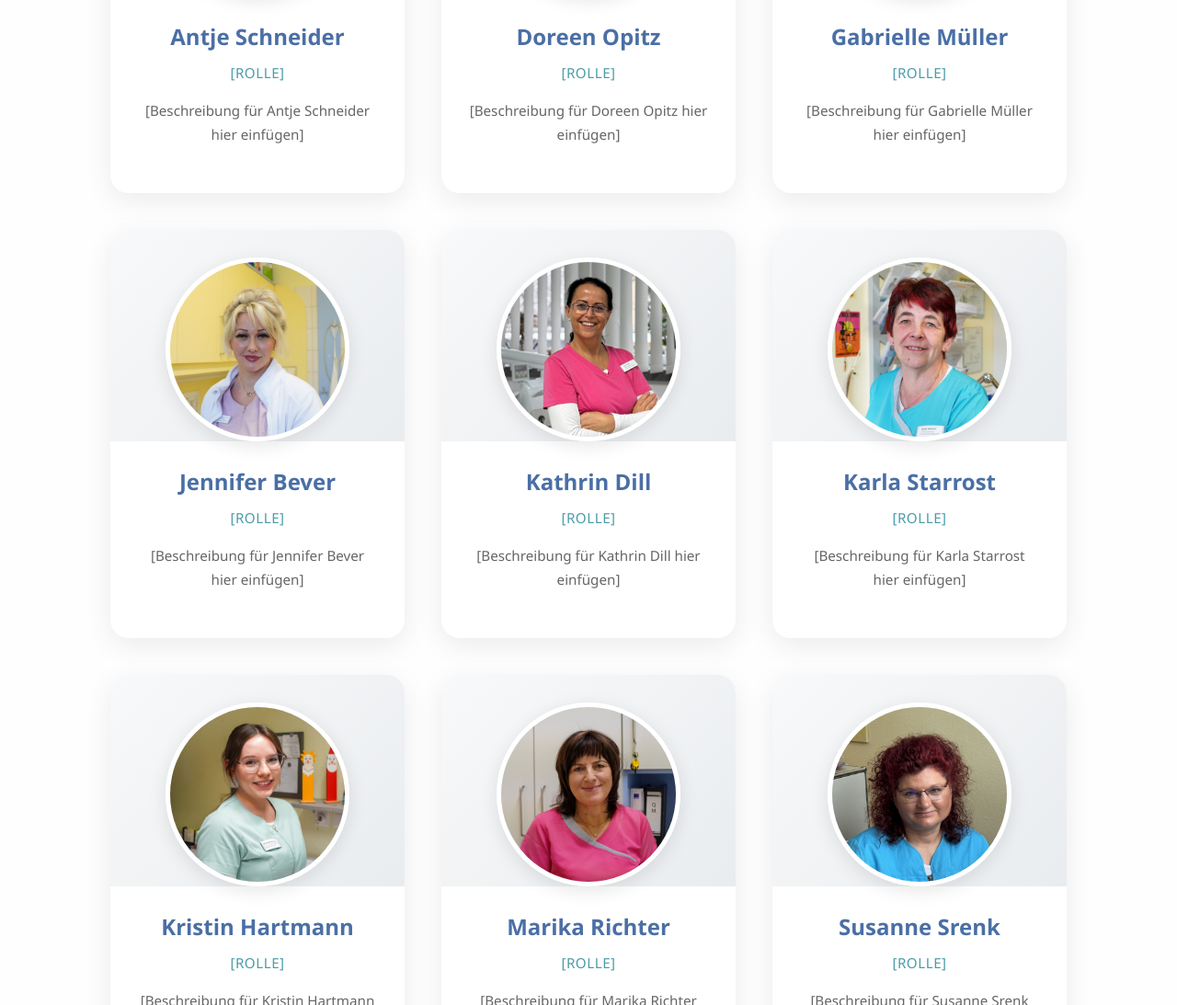
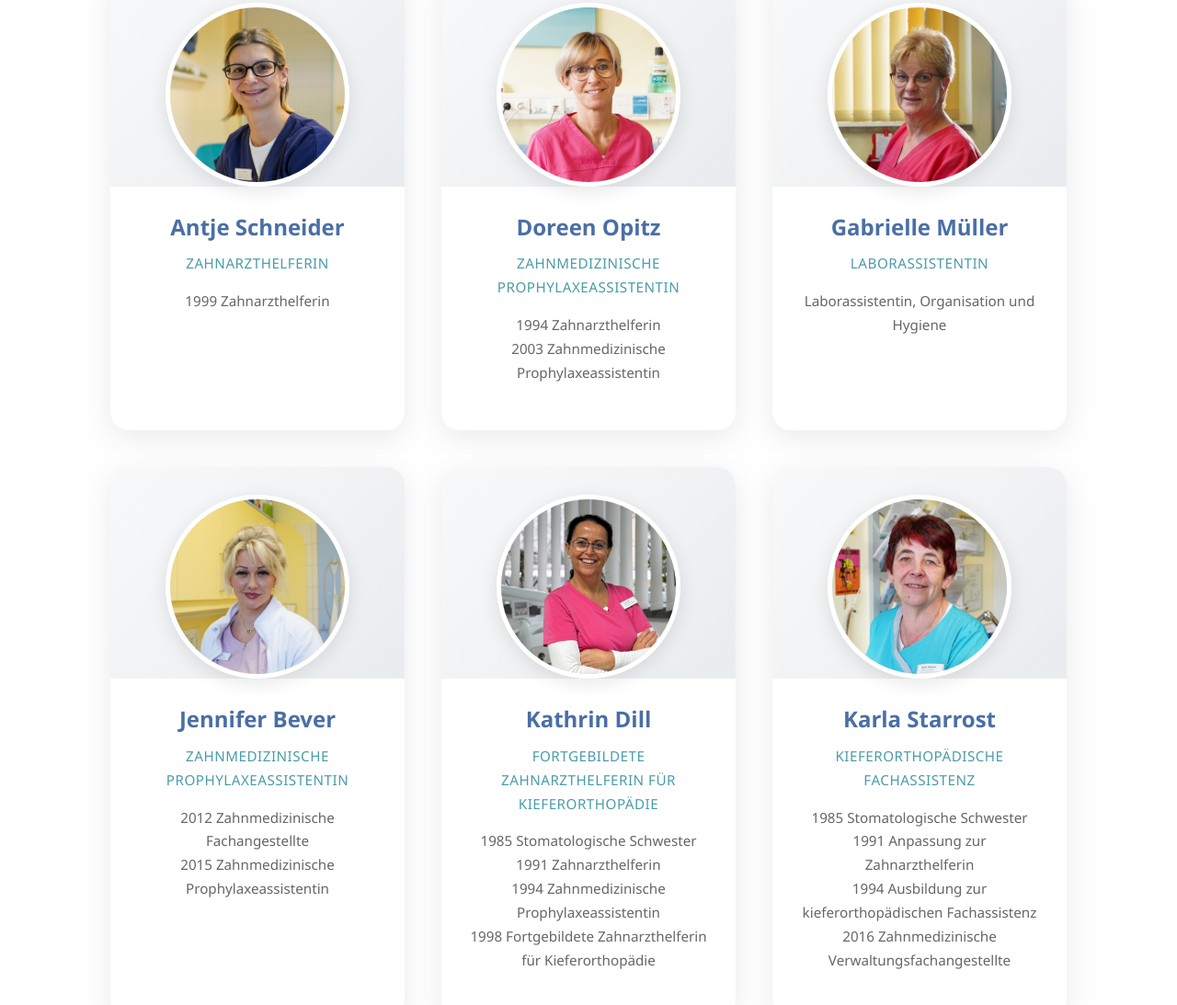
Before and after one commit to drilonmaloku96/praxis-schau, a website: page pages/team.html in a window 1280 px wide. Shown: the part 1707-2800 px from the top of the page at 92% size. Drawn offline with Linux system fonts and the light colour scheme.

Commit message:
Update team member descriptions with professional backgrounds
- Add detailed career timelines for Isabelle Joel
- Add qualifications for Karla Starrost, Kristin Hartmann
- Add credentials for Jennifer Bever, Doreen Opitz, Antje Schneider
- Add experience details for Bärbel Scholz, Susanne Srenk, Marika Richter
- Add specializations for Kathrin Dill, Gabrielle Müller, Anne-Gritt Denda
- All descriptions now show professional development and expertise

Co-Authored-By: Claude Sonnet 4.5 <noreply@anthropic.com>

```diff
--- a/pages/team.html
+++ b/pages/team.html
@@ -78,7 +78,10 @@
                         <div class="team-member-info">
                             <h3>MSc. Isabelle Joel</h3>
                             <p class="role">Kieferorthopädin</p>
-                            <p>[Beschreibung für Isabelle Joel hier einfügen]</p>
+                            <p>2015 Approbation als Zahnärztin an der Friedrich-Schiller-Universität Jena<br>
+                            2017–2021 Weiterbildungsassistentin für Kieferorthopädie<br>
+                            2021 Abschluss Master of Science für Kieferorthopädie<br>
+                            2022 angestellte Kieferorthopädin</p>
                         </div>
                     </div>
 
@@ -125,8 +128,8 @@
                         </div>
                         <div class="team-member-info">
                             <h3>Anne-Gritt Denda</h3>
-                            <p class="role">[Rolle]</p>
-                            <p>[Beschreibung für Anne-Gritt Denda hier einfügen]</p>
+                            <p class="role">Kieferorthopädische Zahntechnikerin</p>
+                            <p>kieferorthopädische Zahntechnikerin</p>
                         </div>
                     </div>
 
@@ -137,8 +140,8 @@
                         </div>
                         <div class="team-member-info">
                             <h3>Antje Schneider</h3>
-                            <p class="role">[Rolle]</p>
-                            <p>[Beschreibung für Antje Schneider hier einfügen]</p>
+                            <p class="role">Zahnarzthelferin</p>
+                            <p>1999 Zahnarzthelferin</p>
                         </div>
                     </div>
 
@@ -149,8 +152,9 @@
                         </div>
                         <div class="team-member-info">
                             <h3>Doreen Opitz</h3>
-                            <p class="role">[Rolle]</p>
-                            <p>[Beschreibung für Doreen Opitz hier einfügen]</p>
+                            <p class="role">Zahnmedizinische Prophylaxeassistentin</p>
+                            <p>1994 Zahnarzthelferin<br>
+                            2003 Zahnmedizinische Prophylaxeassistentin</p>
                         </div>
                     </div>
 
@@ -161,8 +165,8 @@
                         </div>
                         <div class="team-member-info">
                             <h3>Gabrielle Müller</h3>
-                            <p class="role">[Rolle]</p>
-                            <p>[Beschreibung für Gabrielle Müller hier einfügen]</p>
+                            <p class="role">Laborassistentin</p>
+                            <p>Laborassistentin, Organisation und Hygiene</p>
                         </div>
                     </div>
 
@@ -173,8 +177,9 @@
                         </div>
                         <div class="team-member-info">
                             <h3>Jennifer Bever</h3>
-                            <p class="role">[Rolle]</p>
-                            <p>[Beschreibung für Jennifer Bever hier einfügen]</p>
+                            <p class="role">Zahnmedizinische Prophylaxeassistentin</p>
+                            <p>2012 Zahnmedizinische Fachangestellte<br>
+                            2015 Zahnmedizinische Prophylaxeassistentin</p>
                         </div>
                     </div>
 
@@ -185,8 +190,11 @@
                         </div>
                         <div class="team-member-info">
                             <h3>Kathrin Dill</h3>
-                            <p class="role">[Rolle]</p>
-                            <p>[Beschreibung für Kathrin Dill hier einfügen]</p>
+                            <p class="role">Fortgebildete Zahnarzthelferin für Kieferorthopädie</p>
+                            <p>1985 Stomatologische Schwester<br>
+                            1991 Zahnarzthelferin<br>
+                            1994 Zahnmedizinische Prophylaxeassistentin<br>
+                            1998 Fortgebildete Zahnarzthelferin für Kieferorthopädie</p>
                         </div>
                     </div>
 
@@ -197,8 +205,11 @@
                         </div>
                         <div class="team-member-info">
                             <h3>Karla Starrost</h3>
-                            <p class="role">[Rolle]</p>
-                            <p>[Beschreibung für Karla Starrost hier einfügen]</p>
+                            <p class="role">Kieferorthopädische Fachassistenz</p>
+                            <p>1985 Stomatologische Schwester<br>
+                            1991 Anpassung zur Zahnarzthelferin<br>
+                            1994 Ausbildung zur kieferorthopädischen Fachassistenz<br>
+                            2016 Zahnmedizinische Verwaltungsfachangestellte</p>
                         </div>
                     </div>
 
@@ -209,8 +220,10 @@
                         </div>
                         <div class="team-member-info">
                             <h3>Kristin Hartmann</h3>
-                            <p class="role">[Rolle]</p>
-                            <p>[Beschreibung für Kristin Hartmann hier einfügen]</p>
+                            <p class="role">Fachwirtin für zahnärztliches Praxismanagement</p>
+                            <p>2019 Zahnmedizinische Fachangestellte<br>
+                            2023 Zahnmedizinische Verwaltungsfachangestellte<br>
+                            2024 Fachwirtin für zahnärztliches Praxismanagement</p>
                         </div>
                     </div>
 
@@ -221,8 +234,8 @@
                         </div>
                         <div class="team-member-info">
                             <h3>Marika Richter</h3>
-                            <p class="role">[Rolle]</p>
-                            <p>[Beschreibung für Marika Richter hier einfügen]</p>
+                            <p class="role">Rezeption, Verwaltung und Buchhaltung</p>
+                            <p>seit 1996 Rezeption, Verwaltung und Buchhaltung in der kieferorthopädischen Praxis</p>
                         </div>
                     </div>
 
@@ -233,8 +246,8 @@
                         </div>
                         <div class="team-member-info">
                             <h3>Susanne Srenk</h3>
-                            <p class="role">[Rolle]</p>
-                            <p>[Beschreibung für Susanne Srenk hier einfügen]</p>
+                            <p class="role">Rezeption und Verwaltung</p>
+                            <p>seit 1992 Rezeption und Verwaltung in der kieferorthopädischen Praxis</p>
                         </div>
                     </div>
 
@@ -245,8 +258,10 @@
                         </div>
                         <div class="team-member-info">
                             <h3>Bärbel Scholz</h3>
-                            <p class="role">[Rolle]</p>
-                            <p>[Beschreibung für Bärbel Scholz hier einfügen]</p>
+                            <p class="role">Kieferorthopädische Fachassistenz</p>
+                            <p>1981 Stomatologische Schwester<br>
+                            1991 Zahnarzthelferin<br>
+                            1998 kieferorthopädische Fachassistenz</p>
                         </div>
                     </div>
                 </div>
```
